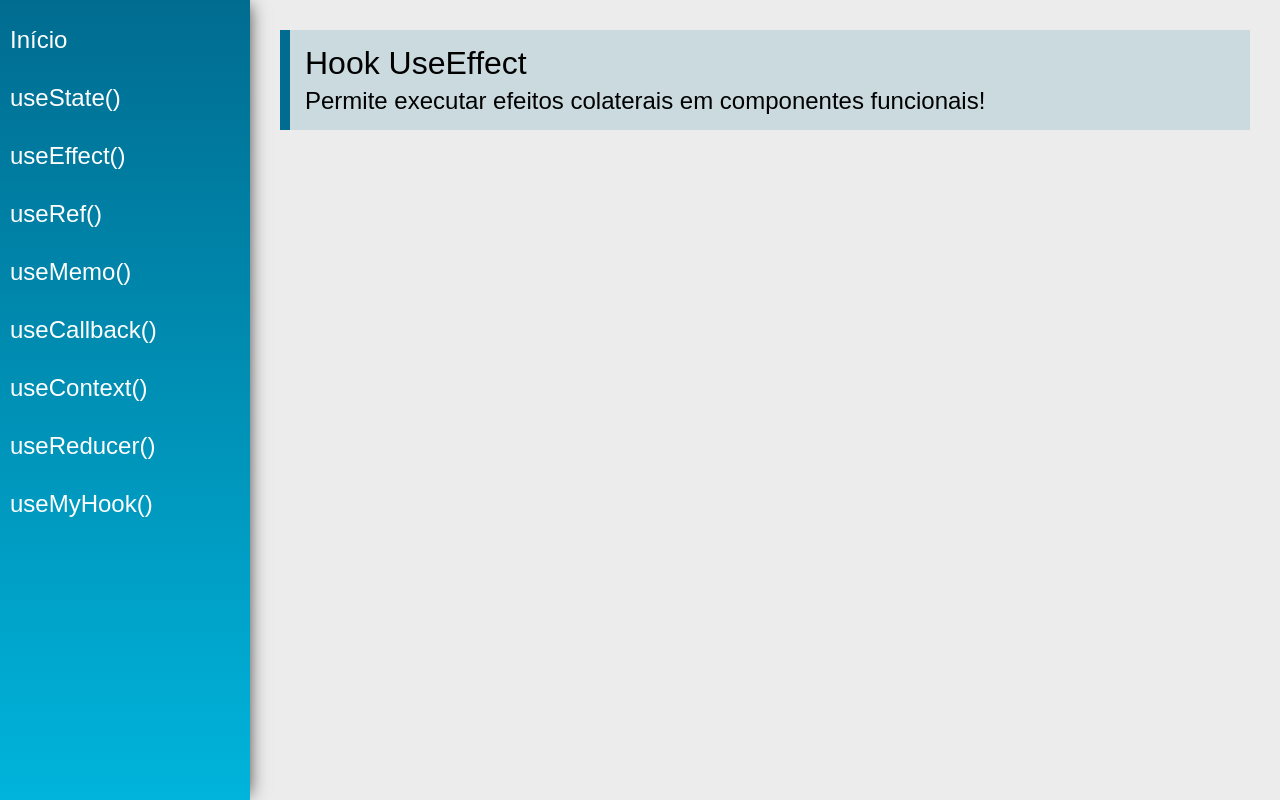
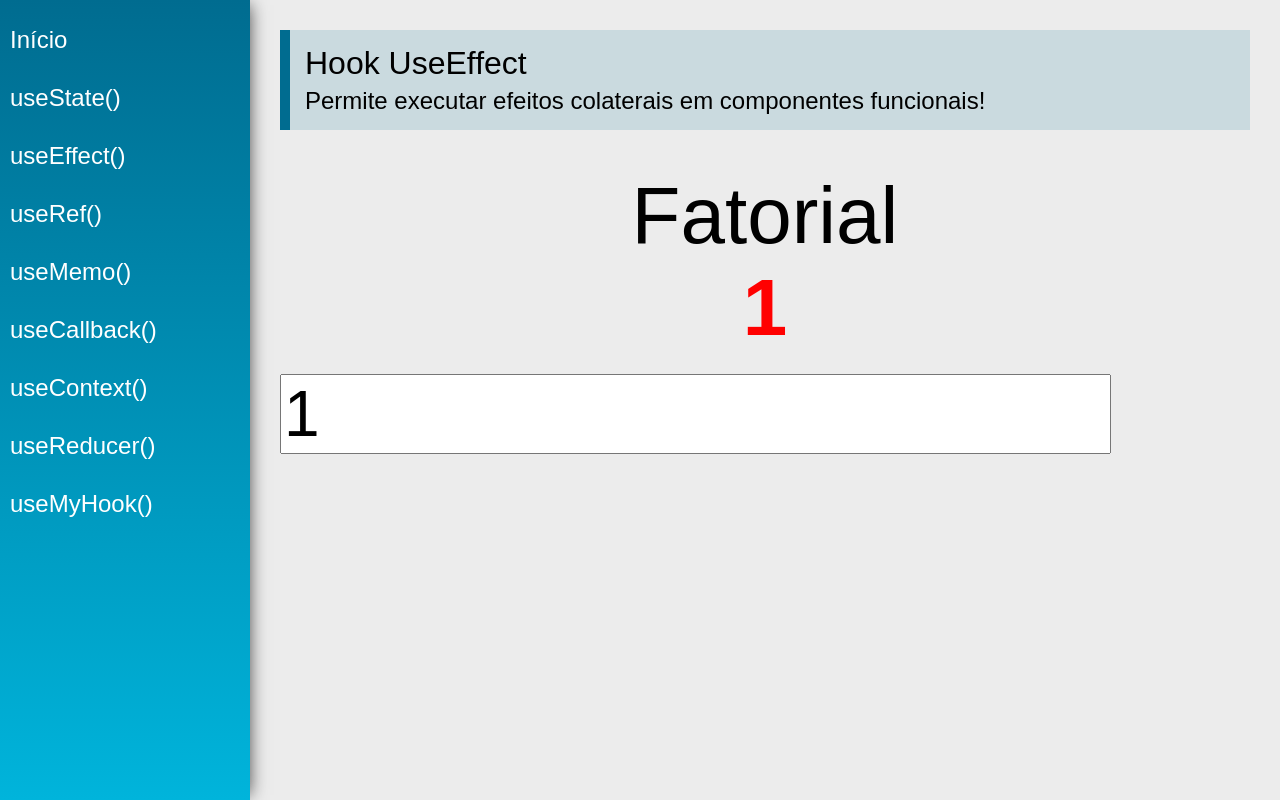
Before and after one commit to SauloCunha01/hooks, a React (Create React App) app: page /useEffect in a window 1280 px wide. Built offline with nearby package versions, Linux system fonts and the light colour scheme.

Commit message:
useEffect
Foi criada uma função para calcular o fatorial de um número e exibido na tela. Para isso utilizamos o useEffect recurso do react que aciona uma função caso um estado de uma variável seja modificada.

```diff
--- a/src/views/examples/UseEffect.jsx
+++ b/src/views/examples/UseEffect.jsx
@@ -1,13 +1,33 @@
-import React from 'react'
+import React, { useEffect, useState } from 'react'
 import PageTitle from '../../components/layout/PageTitle'
 
+function calcFatorial(num){
+    const n = parseInt(num)
+    if(n < 0) return -1
+    if(n === 0) return 1
+    return calcFatorial(n-1) * n
+}
 const UseEffect = (props) => {
+    const [number, setNumber] = useState(1)
+    const [fatorial, setFatorial] = useState(1)
+
+    useEffect(function(){
+        setFatorial(calcFatorial(number))
+    }, [number])
     return (
         <div className="UseEffect">
             <PageTitle
                 title="Hook UseEffect"
                 subtitle="Permite executar efeitos colaterais em componentes funcionais!"
             />
+            <div>
+                <div className="center">
+                <span className="text">Fatorial</span>
+                <span className="text red">{fatorial === -1 ? 'Não existe': fatorial}</span>
+            </div>
+            <input type="number" className="input" value={number}
+            onChange={e => setNumber(e.target.value)} />
+            </div>
         </div>
     )
 }
```
